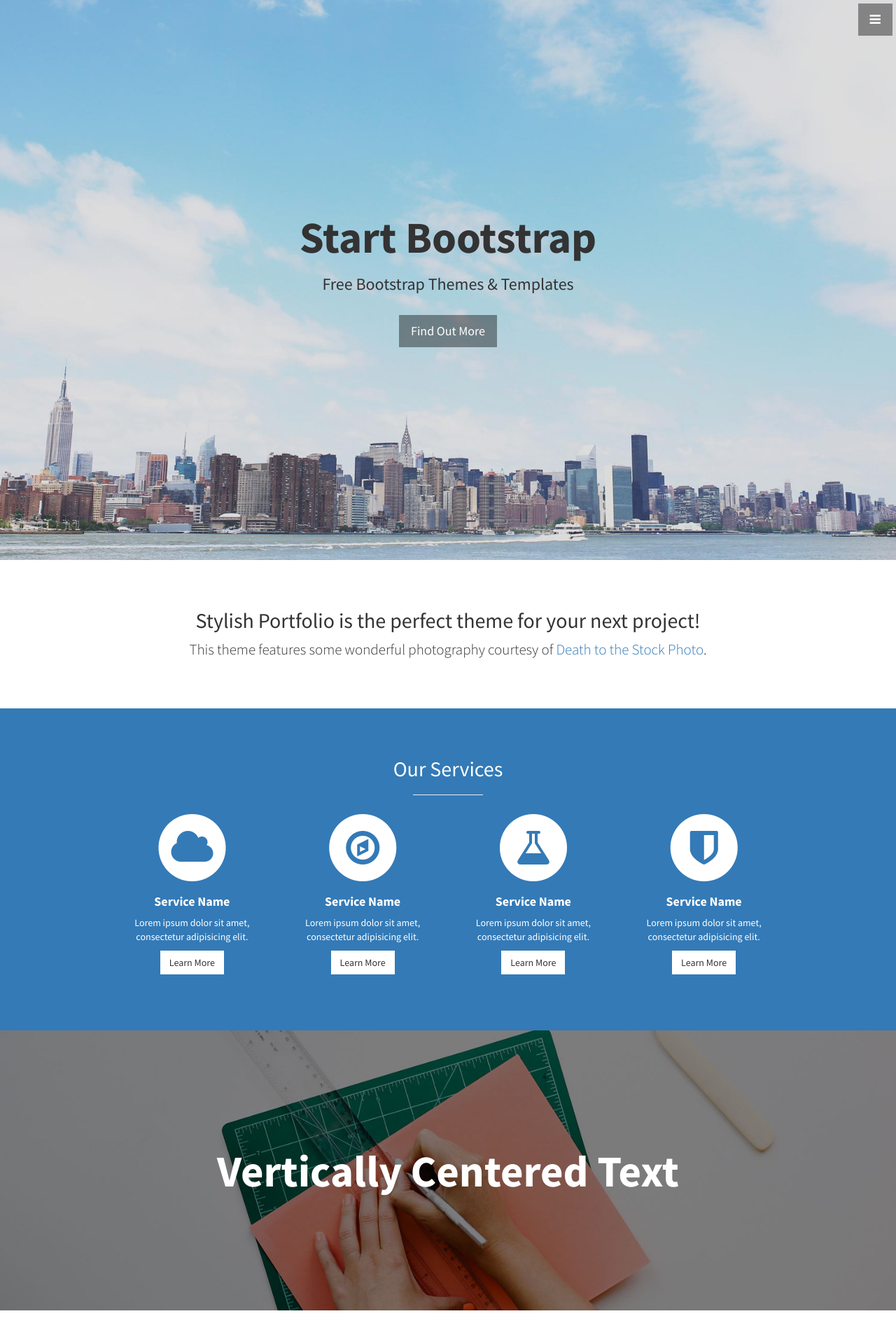
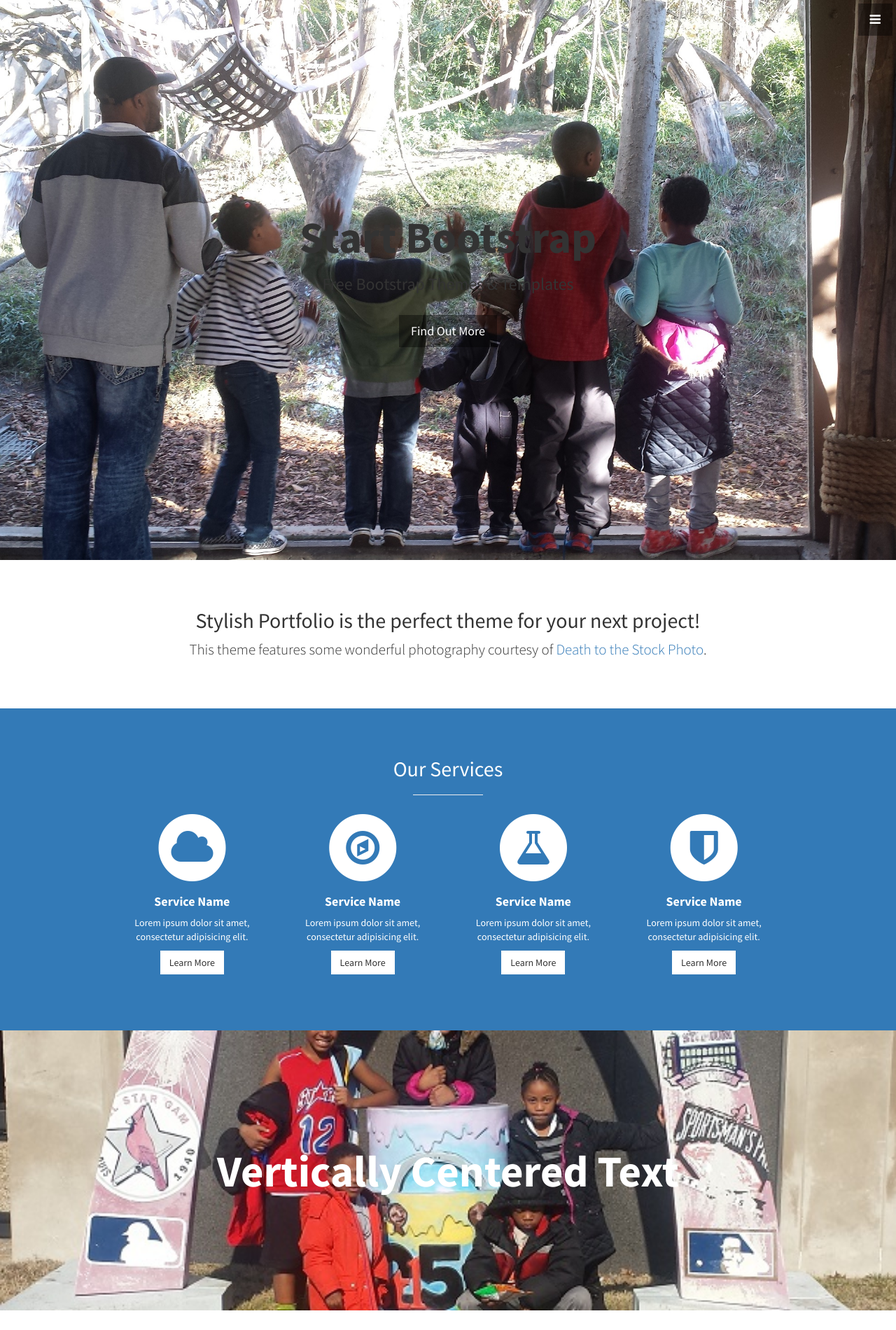
Before and after one commit to tamurabinion1/tamura-pie, a plain HTML site: page index.html in a window 1280 px wide. Shown: the top 1900 px of the page at 70% size. Drawn offline with Linux system fonts and the light colour scheme.

Commit message:
Update stylish-portfolio.css

```diff
--- a/css/stylish-portfolio.css
+++ b/css/stylish-portfolio.css
@@ -155,7 +155,7 @@ hr.small {
     position: relative;
     width: 100%;
     height: 100%;
-    background: url(../img/bg.jpg) no-repeat center center scroll;
+    background: url(../img/Myfamily2.jpg) no-repeat center center scroll;
     -webkit-background-size: cover;
     -moz-background-size: cover;
     background-size: cover;
@@ -185,7 +185,7 @@ hr.small {
     width: 100%;
     height: 400px;
     color: #fff;
-    background: url(../img/callout.jpg) no-repeat center center scroll;
+    background: url(../img/Mychildren2resized.jpg) no-repeat center center scroll;
     -webkit-background-size: cover;
     -moz-background-size: cover;
     background-size: cover;
```
